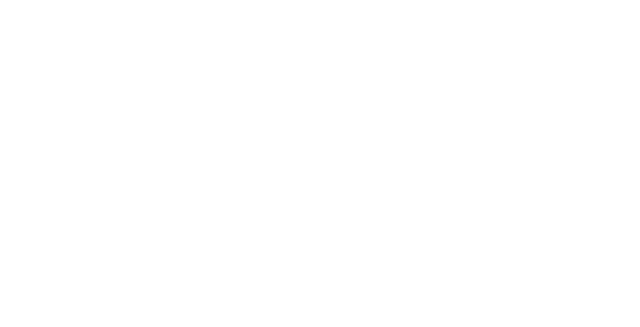
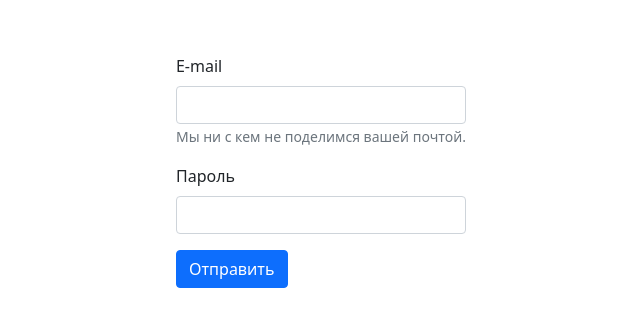
Before and after one commit to yuristy/nutrio, a React (Create React App) app in the folder client/: page / in a window 1280 px wide. Shown: the part 229-556 px from the top of the page, without its empty margins (319-959 px from the left). Built offline with nearby package versions, Linux system fonts and the light colour scheme.

Commit message:
Add auth form component

```diff
--- /dev/null
+++ b/client/src/App.scss
@@ -0,0 +1,7 @@
+.wrapper {
+  width: 100vw;
+  height: 100vh;
+  display: flex;
+  justify-content: center;
+  align-items: center;
+}
--- a/client/src/App.tsx
+++ b/client/src/App.tsx
@@ -1,12 +1,14 @@
-import React from 'react';
-import './App.css';
+import React, { FC } from 'react';
+import './App.scss';
 
-function App() {
-  return (
-    <div className="App">
+import AuthForm from './components/AuthForm/AuthForm';
 
-    </div>
-  );
-}
+const App: FC = () => {
+    return (
+        <div className="wrapper">
+            <AuthForm />
+        </div>
+    );
+};
 
 export default App;
--- /dev/null
+++ b/client/src/components/AuthForm/AuthForm.tsx
@@ -0,0 +1,74 @@
+import React, { useState } from 'react';
+import { useDispatch } from 'react-redux';
+import { doRegistration } from '../../store/sagas/authSaga/actions';
+
+import './AuthForm.sass';
+import { IAuthInfo } from '../../interfaces';
+
+const AuthForm = () => {
+    const dispatcher = useDispatch();
+
+    const [formValue, setFormValue] = useState<IAuthInfo>({
+        email: '',
+        password: '',
+    });
+
+    // const {email, password} = formValue;
+    const handleSubmit = async (e: React.FormEvent<HTMLFormElement>) => {
+        e.preventDefault();
+        dispatcher(doRegistration(formValue));
+    };
+
+    const handleChange = (e: React.ChangeEvent<HTMLInputElement>) => {
+        const { name, value } = e.target;
+        setFormValue((prevState) => {
+            return {
+                ...prevState,
+                [name]: value,
+            };
+        });
+    };
+
+    return (
+        <form onSubmit={handleSubmit}>
+            <div className="mb-3">
+                <label className="form-label" htmlFor="email">
+                    E-mail
+                </label>
+                <input
+                    className="form-control"
+                    onChange={handleChange}
+                    id="email"
+                    name="email"
+                    type="email"
+                    required
+                    value={formValue.email}
+                    aria-describedby="emailHelp"
+                />
+                <small id="emailHelp" className="form-text text-muted">
+                    Мы ни с кем не поделимся вашей почтой.
+                </small>
+            </div>
+            <div className="mb-3">
+                <label className="form-label" htmlFor="password">
+                    Пароль
+                </label>
+                <input
+                    className="form-control"
+                    onChange={handleChange}
+                    id="password"
+                    name="password"
+                    type="password"
+                    required
+                    autoComplete="on"
+                    value={formValue.password}
+                />
+            </div>
+            <button type="submit" className="btn btn-primary">
+                Отправить
+            </button>
+        </form>
+    );
+};
+
+export default AuthForm;
--- a/client/src/index.tsx
+++ b/client/src/index.tsx
@@ -3,9 +3,14 @@
 import './index.css';
 import App from './App';
 
+import store from './store';
+import { Provider } from 'react-redux';
+
 ReactDOM.render(
-  <React.StrictMode>
-    <App />
-  </React.StrictMode>,
-  document.getElementById('root')
+    <React.StrictMode>
+        <Provider store={store}>
+            <App />
+        </Provider>
+    </React.StrictMode>,
+    document.getElementById('root')
 );
```
Also changed, not shown: client/src/components/AuthForm/AuthForm.sass (added).
